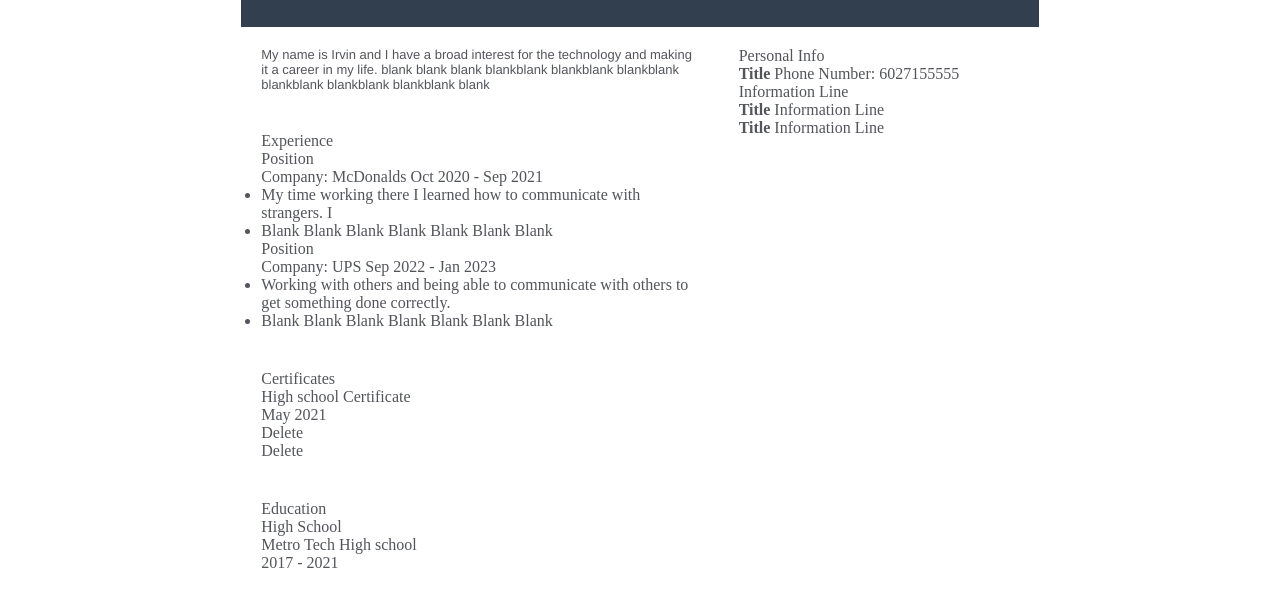
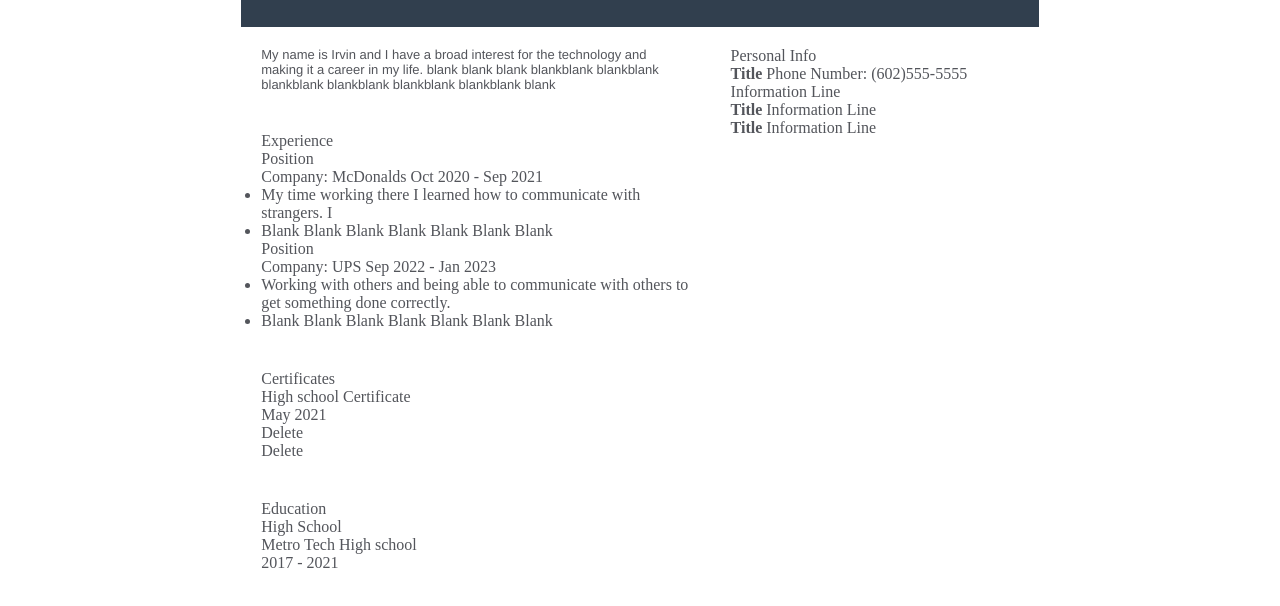
Before and after one commit to Rephec/resume, a plain HTML site: page index.html in a window 1280 px wide. Shown: the part 74-680 px from the top of the page. Drawn offline with Linux system fonts and the light colour scheme.

Commit message:
Update index.html

```diff
--- a/index.html
+++ b/index.html
@@ -75,7 +75,7 @@
             <div class="info-item">
               <strong>Title</strong>
               <span class="info">Phone Number:</span>
-              <span class="info">6027155555</span>
+              <span class="info">(602)555-5555</span>
               <span class="info">Information Line</span>
             </div>
             <div class="info-item">
```
